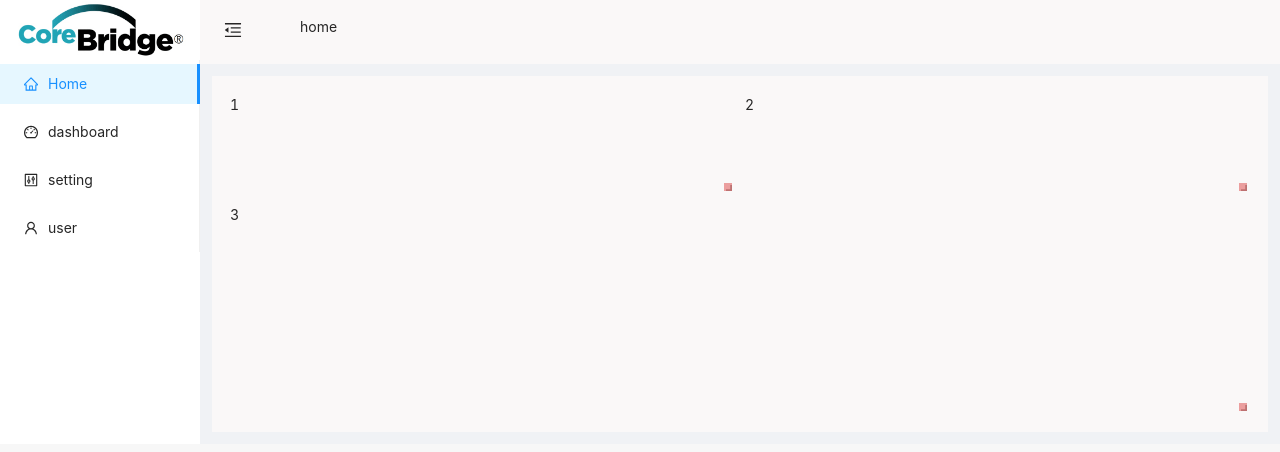
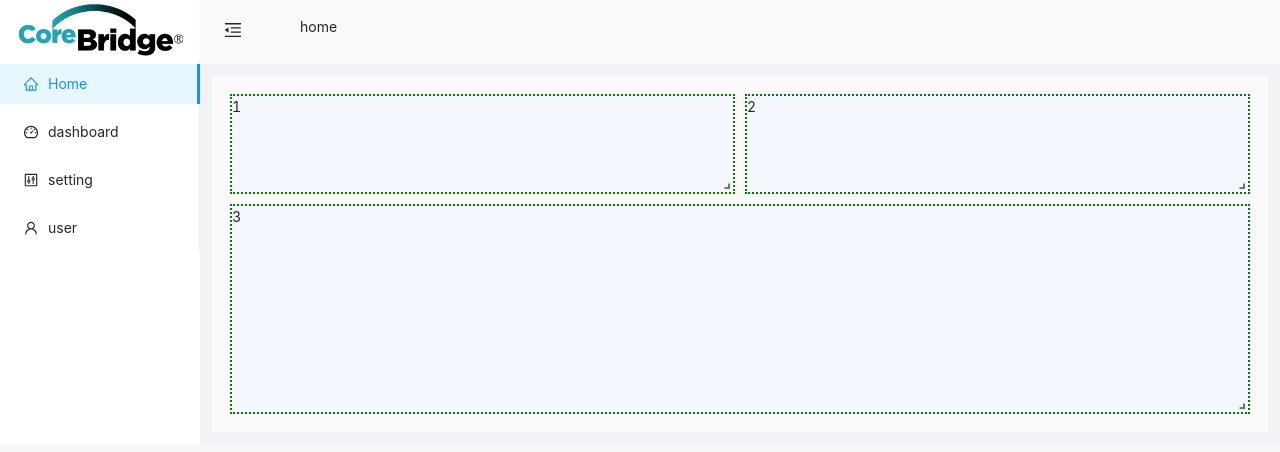
Before and after one commit to terrygogo/withant, a Next.js app: page / in a window 1280 px wide. Shown: the top 452 px of the page. Built offline with nearby package versions, Linux system fonts and the light colour scheme.

Commit message:
go for that

```diff
--- a/components/home.js
+++ b/components/home.js
@@ -21,7 +21,7 @@ export default class ErrorCaseLayout extends React.PureComponent {
   generateDOM() {
     return [
       <div key={"1"}>
-        <span className="react-grid-item">{"1"}</span>
+        <span className="text">{"1"}</span>
       </div>,
       <div key={"2"}>
         <span className="text">{"2"}</span>
--- a/package.json
+++ b/package.json
@@ -2,7 +2,7 @@
   "name": "with-ant-design",
   "version": "1.0.0",
   "scripts": {
-    "dev": "next",
+    "dev":  "NODE_OPTIONS='--inspect' next dev",
     "build": "next build",
     "start": "next start"
   },
@@ -10,7 +10,7 @@
     "@ant-design/icons": "4.2.1",
     "@next/bundle-analyzer": "^9.1.4",
     "antd": "4.3.0",
-    "cross-env": "^7.0.2",
+    "cross-env": "^7.0.3",
     "dayjs": "1.8.28",
     "esm": "^3.2.25",
     "loadash": "^1.0.0",
@@ -20,6 +20,7 @@
     "react-dom": "^17.0.2",
     "react-grid-layout": "^1.2.5",
     "react-scripts": "^4.0.3",
+    "swr": "^0.5.6",
     "webpack": "^5.0.0-rc.6"
   },
   "browser": {
--- /dev/null
+++ b/pages/api/post/[pid].js
@@ -0,0 +1,5 @@
+export default function handler(req, res) {
+    const { pid } = req.query
+    debugger
+    res.status(200).json({ name: 'John yy Doe' })
+  }
--- /dev/null
+++ b/pages/api/post/create.js
@@ -0,0 +1,4 @@
+export default function handler(req, res) {
+    const { pid } = req.query
+    res.end(`Crate: ${pid}`)
+  }
--- /dev/null
+++ b/pages/api/puthandler.js
@@ -0,0 +1,8 @@
+export default function handler(req, res) {
+
+    if (req.method === 'POST') {
+      // Process a POST request
+    } else {
+      // Handle any other HTTP method
+    }
+  }
--- a/pages/index.js
+++ b/pages/index.js
@@ -46,6 +46,7 @@ class About extends React.Component {
   };
   getGreeting() {
     let user = this.state.selectedmenu;
+
     if (user == "home" ) {
       return <Home />;
     }
--- a/pages/setting.js
+++ b/pages/setting.js
@@ -1,12 +1,16 @@
 
 import React from 'react'
 import { Empty } from 'antd';
+import useSWR from 'swr'
+const fetcher = url => fetch(url).then(res => res.json());
 
-class Setting extends React.Component {
-    render() {
-  return (
-    <Empty />
-  );
-}
+function Setting () {
+  const { data, error } = useSWR('api/post/abc', fetcher)
+ debugger
+  if (error) return <div>failed to load</div>
+  if (!data) return <div>loading...</div>
+
+  // render data
+  return <div>hello {data.name}!</div>
 }
 export default Setting
--- a/styles/antdsample.css
+++ b/styles/antdsample.css
@@ -23,7 +23,7 @@
 
 
 .react-grid-item.react-grid-placeholder {
-  background-color: black;
+  background-color: rgb(58, 219, 157);
 }
 
 .react-grid-item > .react-resizable-handle::after {
@@ -33,6 +33,14 @@
   bottom: 3px;
   width: 5px;
   height: 5px;
-  border-right: 8px solid rgba(211, 27, 27, 0.4);
-  border-bottom: 8px solid rgba(216, 26, 26, 0.4);
+  border-right: 2px solid rgba(15, 15, 15, 0.4);
+  border-bottom: 2px solid rgba(31, 29, 29, 0.4);
 }
+
+.react-grid-item {
+  background-color : rgb(244, 247, 253);
+  border-style: dotted;
+  border-color: green;
+  border-width: 2px;
+
+}
```
Also changed, not shown: pages/api/gethandler.js (renamed from pages/api/take1.js), 1 other file (tests, documents, lock files or other folders).
